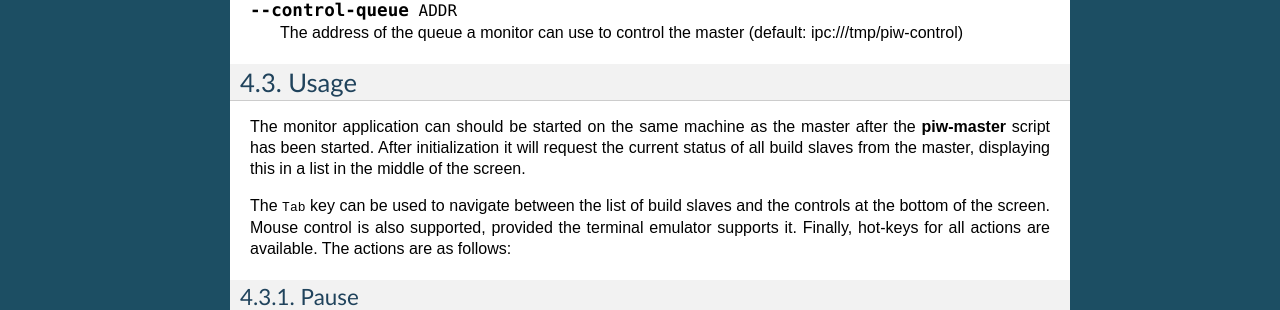
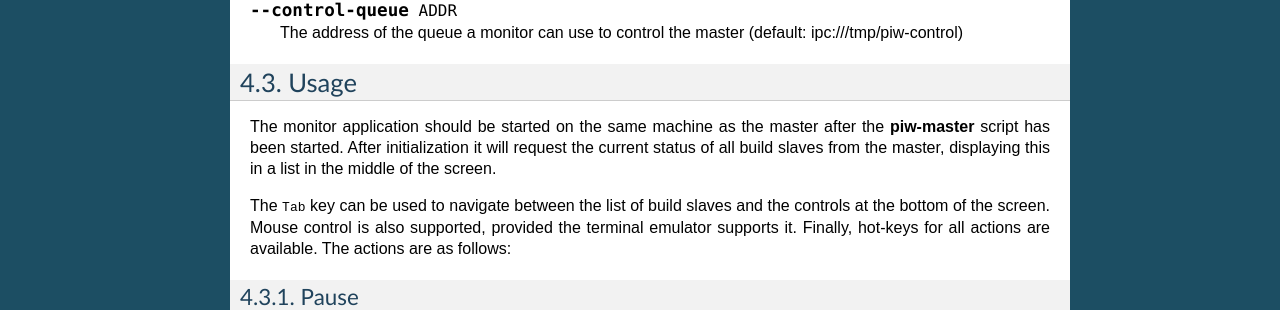
Before and after one commit to piwheels/piwheels, a Sphinx documentation site: the page built from docs/monitor.rst, in a window 1280 px wide. Shown: the part 624-934 px from the top of the page. Built offline with Sphinx 7.4.7, drawn with Linux system fonts in a browser that asks for light colours; pages that are not in the unit, such as notebooks, are missing from menus.

```diff
--- a/docs/index.rst
+++ b/docs/index.rst
@@ -28,6 +28,7 @@ Table of Contents
     master
     slaves
     monitor
+    sense
     initdb
     importer
     remove
--- a/docs/monitor.rst
+++ b/docs/monitor.rst
@@ -51,7 +51,7 @@ Description
 Usage
 =====
 
-The monitor application can should be started on the same machine as the master
+The monitor application should be started on the same machine as the master
 after the :program:`piw-master` script has been started. After initialization
 it will request the current status of all build slaves from the master,
 displaying this in a list in the middle of the screen.
--- a/docs/overview.rst
+++ b/docs/overview.rst
@@ -21,6 +21,9 @@ following components:
 |                 | security.                                         |
 +-----------------+---------------------------------------------------+
 | :doc:`monitor`  | Provides a friendly curses-based UI for           |
+|                 | interacting with the piwheels master.             |
++-----------------+---------------------------------------------------+
+| :doc:`sense`    | Provides a friendly Sense HAT-based UI for        |
 |                 | interacting with the piwheels master.             |
 +-----------------+---------------------------------------------------+
 | :doc:`initdb`   | A simple maintenance script for initializing or   |
```
